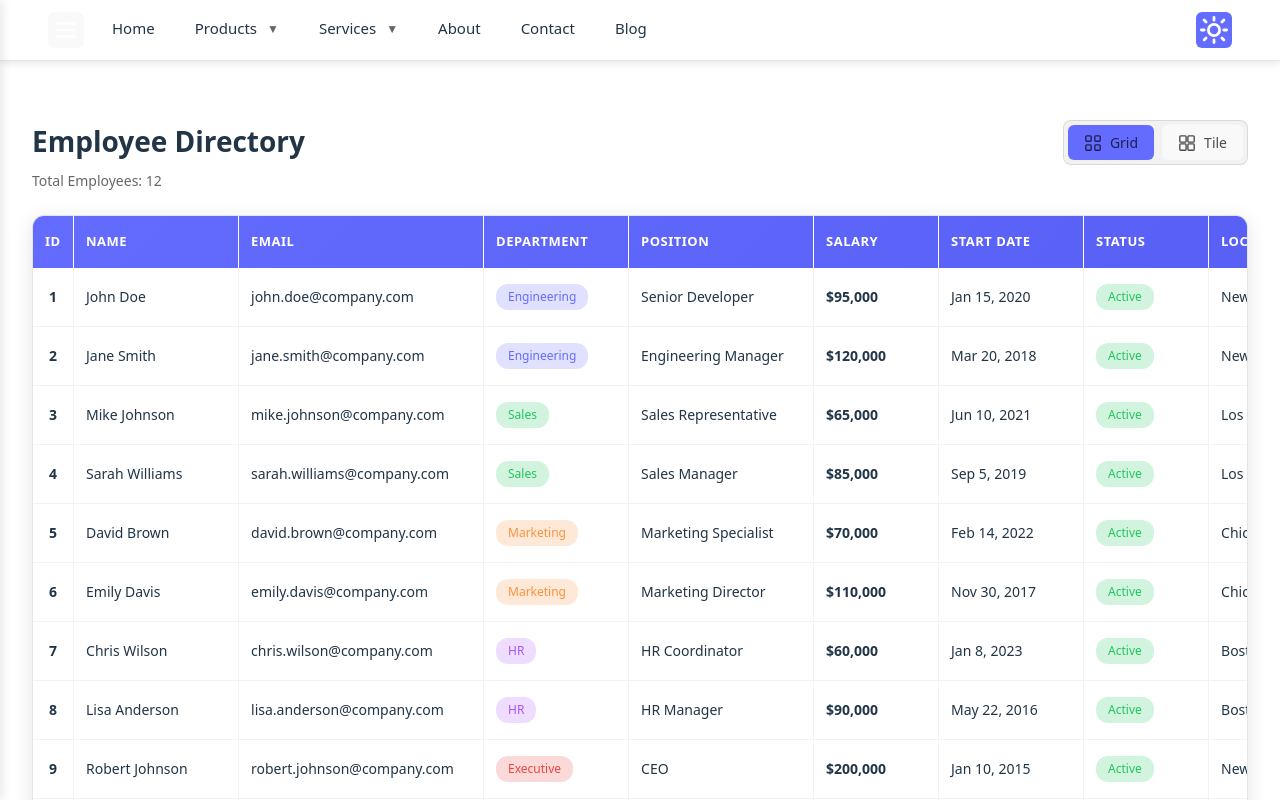
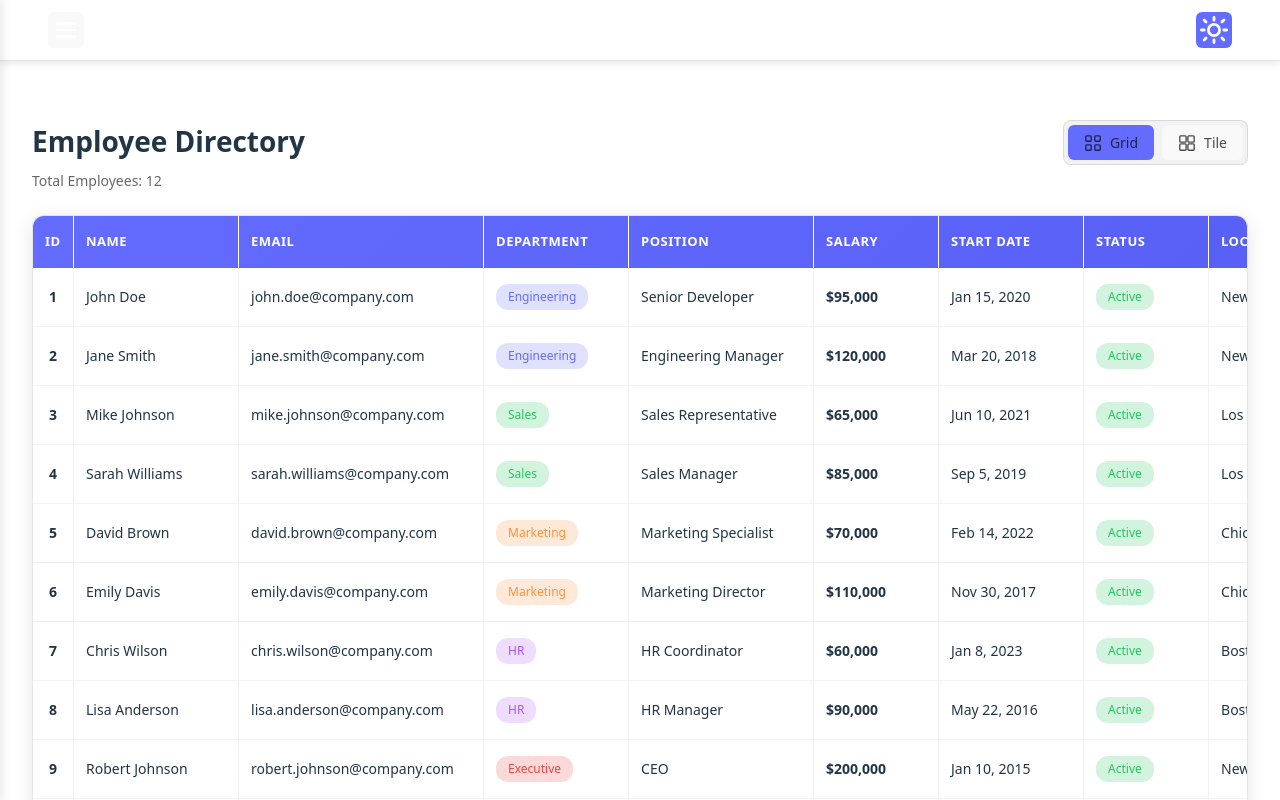
Before and after one commit to MayurChawla/Hamburger, a React app in the folder frontend/: page /contact/location in a window 1280 px wide. Shown: the top 800 px of the page. Built offline with nearby package versions, Linux system fonts and the light colour scheme; the HTML template or start-up script is replaced by a standard one.

Commit message:
css cahnges

```diff
--- a/frontend/src/components/HamburgerMenu.css
+++ b/frontend/src/components/HamburgerMenu.css
@@ -82,7 +82,7 @@
 
 .menu-list {
   list-style: none;
-  padding: 80px 0 20px 0;
+  padding: 2px;
   margin: 0;
 }
 
--- a/frontend/src/components/HorizontalMenu.jsx
+++ b/frontend/src/components/HorizontalMenu.jsx
@@ -9,52 +9,52 @@ const HorizontalMenu = () => {
   const [activeHamburgerSubmenu, setActiveHamburgerSubmenu] = useState(null);
 
   const menuItems = [
-    {
-      id: 'home',
-      label: 'Home',
-      link: '#',
-      hasSubmenu: false
-    },
-    {
-      id: 'products',
-      label: 'Products',
-      link: '#',
-      hasSubmenu: true,
-      submenu: [
-        { id: 'product1', label: 'Product 1', link: '#' },
-        { id: 'product2', label: 'Product 2', link: '#' },
-        { id: 'product3', label: 'Product 3', link: '#' }
-      ]
-    },
-    {
-      id: 'services',
-      label: 'Services',
-      link: '#',
-      hasSubmenu: true,
-      submenu: [
-        { id: 'service1', label: 'Service 1', link: '#' },
-        { id: 'service2', label: 'Service 2', link: '#' },
-        { id: 'service3', label: 'Service 3', link: '#' }
-      ]
-    },
-    {
-      id: 'about',
-      label: 'About',
-      link: '#',
-      hasSubmenu: false
-    },
-    {
-      id: 'contact',
-      label: 'Contact',
-      link: '#',
-      hasSubmenu: false
-    },
-    {
-      id: 'blog',
-      label: 'Blog',
-      link: '#',
-      hasSubmenu: false
-    }
+    // {
+    //   id: 'home',
+    //   label: 'Home',
+    //   link: '#',
+    //   hasSubmenu: false
+    // },
+    // {
+    //   id: 'products',
+    //   label: 'Products',
+    //   link: '#',
+    //   hasSubmenu: true,
+    //   submenu: [
+    //     { id: 'product1', label: 'Product 1', link: '#' },
+    //     { id: 'product2', label: 'Product 2', link: '#' },
+    //     { id: 'product3', label: 'Product 3', link: '#' }
+    //   ]
+    // },
+    // {
+    //   id: 'services',
+    //   label: 'Services',
+    //   link: '#',
+    //   hasSubmenu: true,
+    //   submenu: [
+    //     { id: 'service1', label: 'Service 1', link: '#' },
+    //     { id: 'service2', label: 'Service 2', link: '#' },
+    //     { id: 'service3', label: 'Service 3', link: '#' }
+    //   ]
+    // },
+    // {
+    //   id: 'about',
+    //   label: 'About',
+    //   link: '#',
+    //   hasSubmenu: false
+    // },
+    // {
+    //   id: 'contact',
+    //   label: 'Contact',
+    //   link: '#',
+    //   hasSubmenu: false
+    // },
+    // {
+    //   id: 'blog',
+    //   label: 'Blog',
+    //   link: '#',
+    //   hasSubmenu: false
+    // }
   ];
 
   const handleMenuItemClick = (e, item) => {
```
